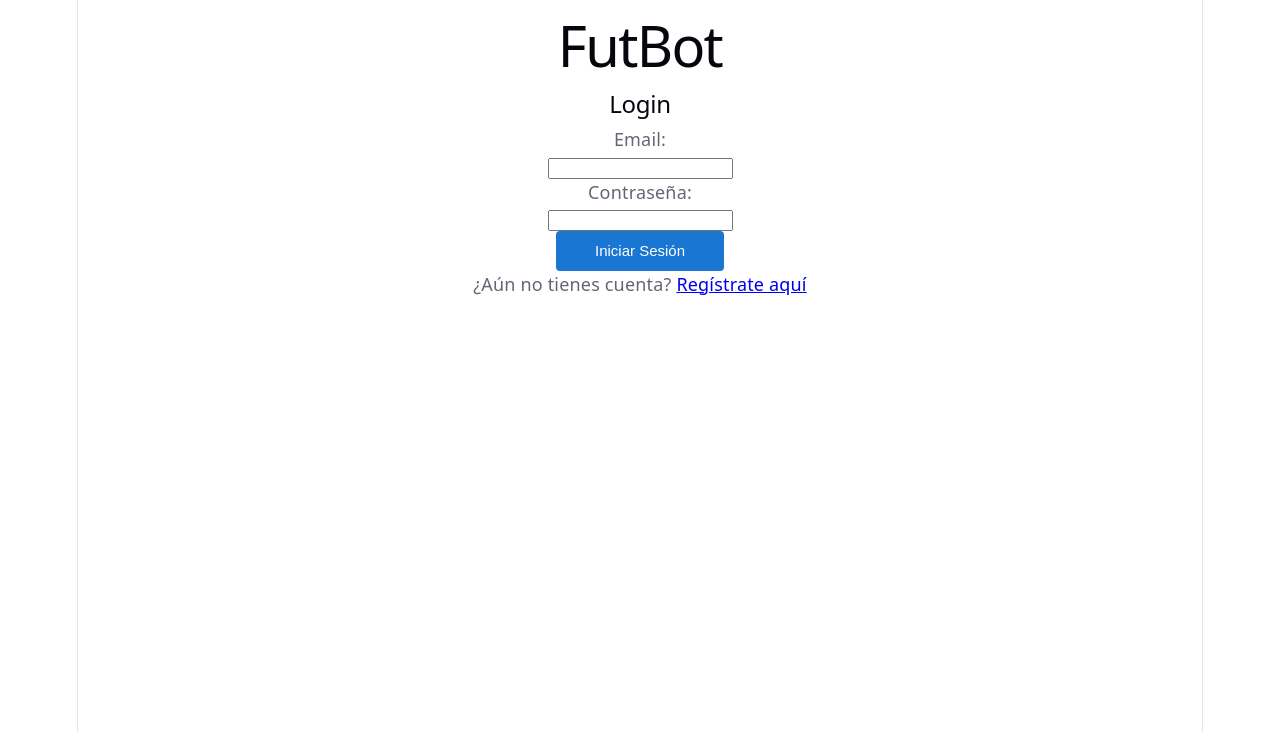
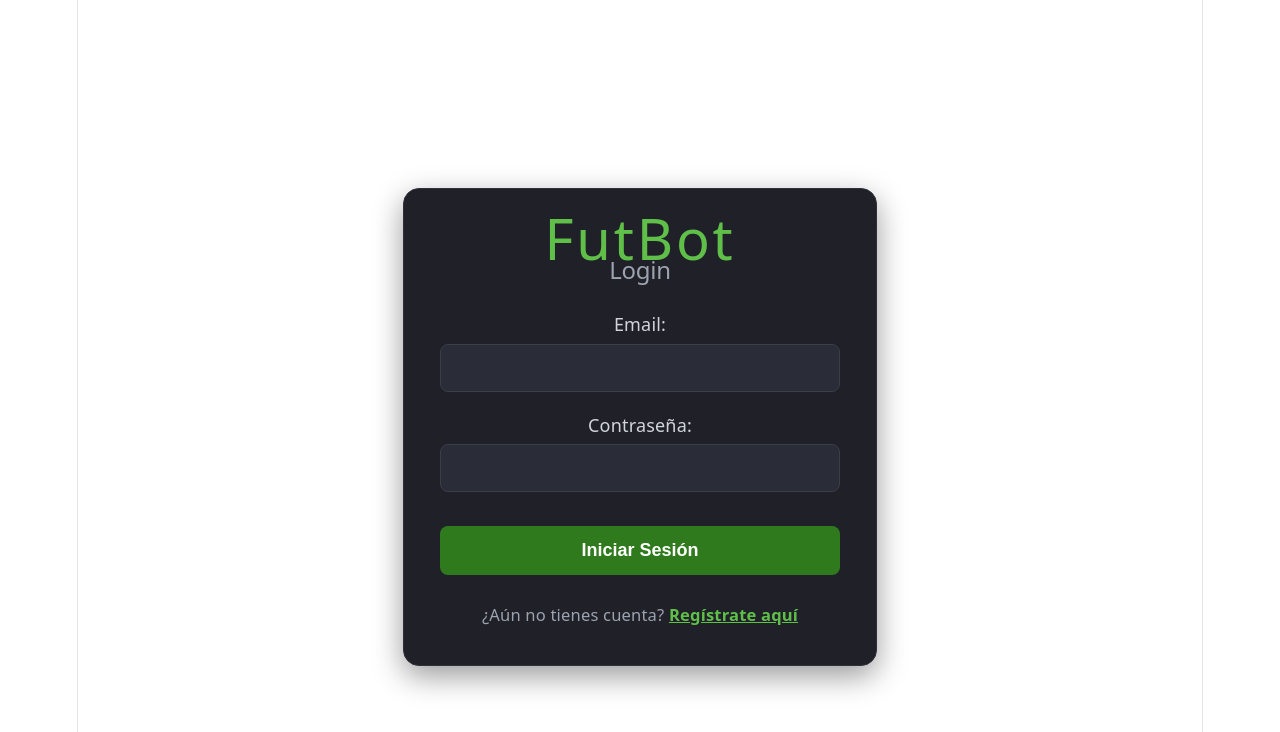
Before and after one commit to Mordecai-Y-Los-Rigbys/futbot-Front, a React (Vite) app in the folder futbot-front/: page /login in a window 1280 px wide. Shown: the top 732 px of the page. Built offline with nearby package versions, Linux system fonts and the light colour scheme; no server answers.

Commit message:
cambio en la pantalla de login y un color en register

```diff
--- a/futbot-front/src/pages/Login.jsx
+++ b/futbot-front/src/pages/Login.jsx
@@ -1,17 +1,26 @@
-import { Link, useNavigate } from "react-router-dom";
-import { useState } from "react";
-import { loginUser } from "../services/authService";
-import { useAuth } from "../context/AuthContext.jsx";
-
+import { Link, useLocation, useNavigate } from 'react-router-dom';
+import { useState } from 'react';
+import { loginUser } from '../services/authService';
+import { useAuth } from '../context/AuthContext.jsx';
+import styles from './Login.module.css';
 
 function LoginScreen({ form, setForm }) {
-
   const navigate = useNavigate();
+  const location = useLocation();
   const { setUser } = useAuth();
 
   const [errorMessage, setErrorMessage] = useState(null);
   const [isLoading, setIsLoading] = useState(false);
 
+  // Datos que llegan cuando nos redirigieron acá:
+  // - from: la página protegida que se intentó abrir (la manda RequireAuth)
+  // - sessionExpired: lo manda cualquier pantalla que reciba un 401
+  const { from, sessionExpired } = location.state ?? {};
+  const redirectTo = from ? `${from.pathname}${from.search ?? ''}` : '/';
+
+    const notice = sessionExpired
+    ? 'Tu sesión expiró. Iniciá sesión nuevamente para continuar.'
+    : false;
 
   const handleChange = (e) => {
     const { name, value } = e.target;
@@ -24,7 +33,7 @@ function LoginScreen({ form, setForm }) {
 
     // Validación en cliente: el ticket pide no enviar campos vacíos
     if (!form.email.trim() || !form.password) {
-            setErrorMessage("Completá el email y la contraseña.");
+      setErrorMessage('Completá el email y la contraseña.');
       return;
     }
 
@@ -35,60 +44,64 @@ function LoginScreen({ form, setForm }) {
       email: form.email,
       password: form.password,
     };
-        try{
+
+    try {
       const user = await loginUser(payload);
 
-            setUser(user); // Esto es la funcion del authContext que guarda el usuario en el estado global de la app
-            navigate("/"); // ajustar a la pantalla principal del club cuando exista
+      setUser(user); // función del AuthContext que guarda el usuario en el estado global
+      navigate(redirectTo, { replace: true });
     } catch (err) {
       if (err.response?.status === 401) {
-                setErrorMessage("Credenciales inválidas.");
+        setErrorMessage('Credenciales inválidas.');
       } else if (err.response) {
-                setErrorMessage("Error en el servidor. Intentá nuevamente.");
+        setErrorMessage('Error en el servidor. Intentá nuevamente.');
       } else {
-                setErrorMessage("No se pudo establecer conexión con el servidor.");
+        setErrorMessage('No se pudo establecer conexión con el servidor.');
       }
     } finally {
       setIsLoading(false);
     }
-    }
+  };
 
   return (
-        <>
-            <h1 className="title">FutBot</h1>
-            <h2>Login</h2>
-            <form onSubmit={handleSubmit}>
-                <label>
-                    <p>Email:</p>
+    <main className={styles.page}>
+      <div className={styles.card}>
+        <h1 className={styles.title}>FutBot</h1>
+        <h2 className={styles.subtitle}>Login</h2>
+
+        {notice && (
+          <p className={styles.notice} role="status">
+            {notice}
+          </p>
+        )}
+
+        <form className={styles.form} onSubmit={handleSubmit}>
+          <label className={styles.field}>
+            <span>Email:</span>
             <input type="email" name="email" value={form.email} onChange={handleChange} />
           </label>
-                <label>
-                    <p>Contraseña:</p>
+
+          <label className={styles.field}>
+            <span>Contraseña:</span>
             <input type="password" name="password" value={form.password} onChange={handleChange} />
           </label>
-                {errorMessage && <p role="alert">{errorMessage}</p>}
-                <button
-                type="submit"
-                disabled={isLoading}
-                style={{
-                    margin: '0 auto',
-                    display: 'block',
-                    height: '40px',
-                    width: '15%',
-                    padding: '10px',
-                    backgroundColor: isLoading ? '#9e9e9e' : '#1976d2',
-                    color: 'white',
-                    border: 'none',
-                    borderRadius: '4px',
-                    cursor: isLoading ? 'not-allowed' : 'pointer',
-                    fontSize: '15px',
-                }}
-                >
+
+          {errorMessage && (
+            <p className={styles.error} role="alert">
+              {errorMessage}
+            </p>
+          )}
+
+          <button type="submit" className={styles.submit} disabled={isLoading}>
             {isLoading ? 'Ingresando...' : 'Iniciar Sesión'}
           </button>
         </form>
-            <p>¿Aún no tienes cuenta? <Link to="/registro">Regístrate aquí</Link></p>
-        </>
+
+        <p className={styles.footer}>
+          ¿Aún no tienes cuenta? <Link to="/registro">Regístrate aquí</Link>
+        </p>
+      </div>
+    </main>
   );
 }
 
--- /dev/null
+++ b/futbot-front/src/pages/Login.module.css
@@ -0,0 +1,114 @@
+.page {
+  min-height: 100vh;
+  display: grid;
+  place-items: center;
+  padding: 1.5rem;
+}
+
+.card {
+  width: 100%;
+  max-width: 400px;
+  padding: 2rem;
+  border: 1px solid #2e303a;
+  border-radius: 16px;
+  background: #1f2028;
+  box-shadow: 0 10px 30px rgba(0, 0, 0, 0.4);
+  color-scheme: dark;
+}
+
+.title {
+  margin: 0;
+  text-align: center;
+  color: #5fbf49;
+  letter-spacing: 0.05em;
+}
+
+.subtitle {
+  margin: 0.25rem 0 1.5rem;
+  text-align: center;
+  font-weight: 500;
+  color: #9ca3af;
+}
+
+.notice {
+  margin: 0 0 1.25rem;
+  padding: 0.75rem 1rem;
+  border: 1px solid #6b5a1f;
+  border-radius: 8px;
+  background: rgba(240, 215, 140, 0.1);
+  color: #f0d78c;
+  font-size: 0.92rem;
+}
+
+.form {
+  display: flex;
+  flex-direction: column;
+  gap: 1.1rem;
+}
+
+.field {
+  display: flex;
+  flex-direction: column;
+  gap: 0.35rem;
+  font-weight: 500;
+  color: #d1d5db;
+}
+
+.field input {
+  padding: 0.7rem 0.8rem;
+  border: 1px solid #3a3d4a;
+  border-radius: 8px;
+  background: #2a2c37;
+  color: #f3f4f6;
+  font-size: 1rem;
+}
+
+.field input:focus {
+  border-color: #5fbf49;
+  outline: 2px solid rgba(95, 191, 73, 0.25);
+}
+
+.error {
+  margin: 0;
+  padding: 0.6rem 0.8rem;
+  border-radius: 8px;
+  background: rgba(239, 68, 68, 0.12);
+  color: #fca5a5;
+  font-size: 0.92rem;
+}
+
+.submit {
+  margin-top: 0.75rem; /* separa el botón de los campos */
+  width: 100%;
+  padding: 0.8rem;
+  border: none;
+  border-radius: 8px;
+  background: #2f7a1c;
+  color: white;
+  font-size: 1rem;
+  font-weight: 600;
+  cursor: pointer;
+  transition: background 0.15s ease;
+}
+
+.submit:hover:not(:disabled) {
+  background: #3a8f26;
+}
+
+.submit:disabled {
+  background: #3a3d4a;
+  color: #9ca3af;
+  cursor: not-allowed;
+}
+
+.footer {
+  margin: 1.5rem 0 0;
+  text-align: center;
+  font-size: 0.92rem;
+  color: #9ca3af;
+}
+
+.footer a {
+  color: #5fbf49;
+  font-weight: 600;
+}
--- a/futbot-front/src/pages/Register.jsx
+++ b/futbot-front/src/pages/Register.jsx
@@ -185,11 +185,11 @@ export default function Register() {
             onChange={handleChange}
             style={{ width: '100%', padding: '8px', boxSizing: 'border-box' }}
           >
-            <option value={1}>Avatar 1</option>
-            <option value={2}>Avatar 2</option>
-            <option value={3}>Avatar 3</option>
-            <option value={4}>Avatar 4</option>
-            <option value={5}>Avatar 5</option>
+            <option value={1}>Belgrano</option>
+            <option value={2}>Boca</option>
+            <option value={3}>Instituto</option>
+            <option value={4}>River</option>
+            <option value={5}>Talleres</option>
           </select>
         </div>
 
@@ -212,7 +212,7 @@ export default function Register() {
       </form>
 
       <div style={{ marginTop: '16px', textAlign: 'center', fontSize: '14px' }}>
-        ¿Ya tienes cuenta? <Link to="/login" style={{ color: '#1976d2' }}>Inicia sesión</Link>
+        ¿Ya tienes cuenta? <Link to="/login" style={{ color: '#5fbf49' }}>Inicia sesión</Link>
       </div>
     </div>
   );
```
Lines whose indentation alone changed are shown as unchanged.
